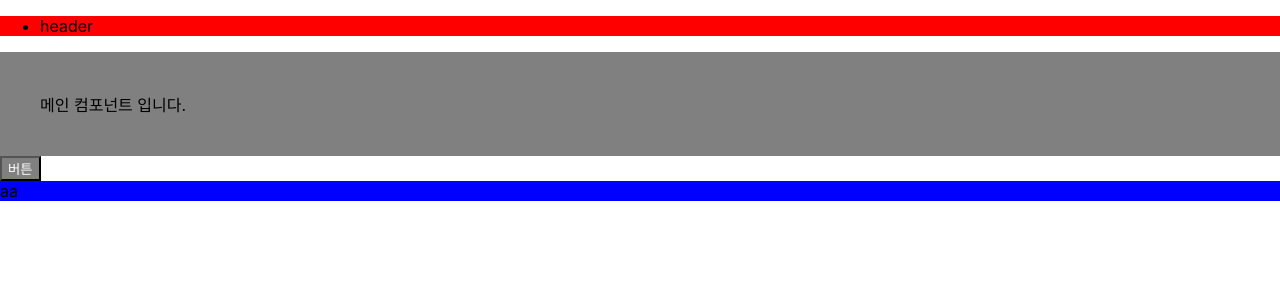
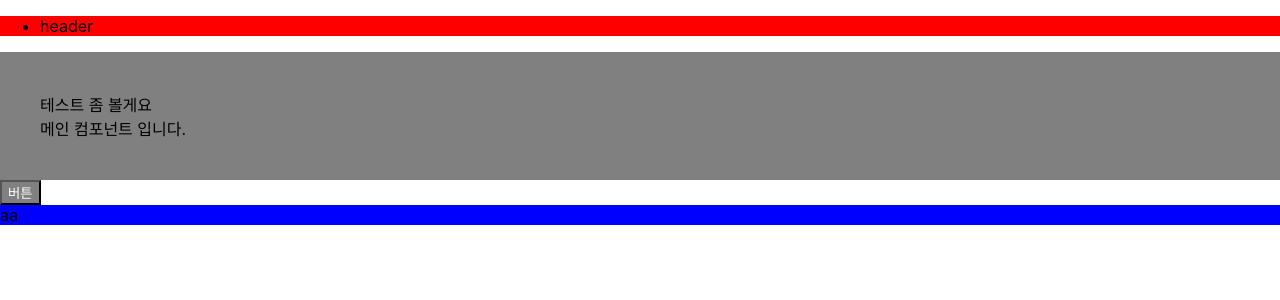
Before and after one commit to jisookoh/react, a React (Create React App) app: page / in a window 1280 px wide. Shown: the top 300 px of the page. Built offline with nearby package versions, Linux system fonts and the light colour scheme.

Commit message:
test 커밋
test 커밋

```diff
--- a/src/pages/Main.jsx
+++ b/src/pages/Main.jsx
@@ -34,6 +34,7 @@ export default function Main() {
     <>
       <Header />
       <StyledMainContainer>
+        테스트 좀 볼게요
         <MainContainer />
       </StyledMainContainer>
       <StyledButton>버튼</StyledButton>
```
